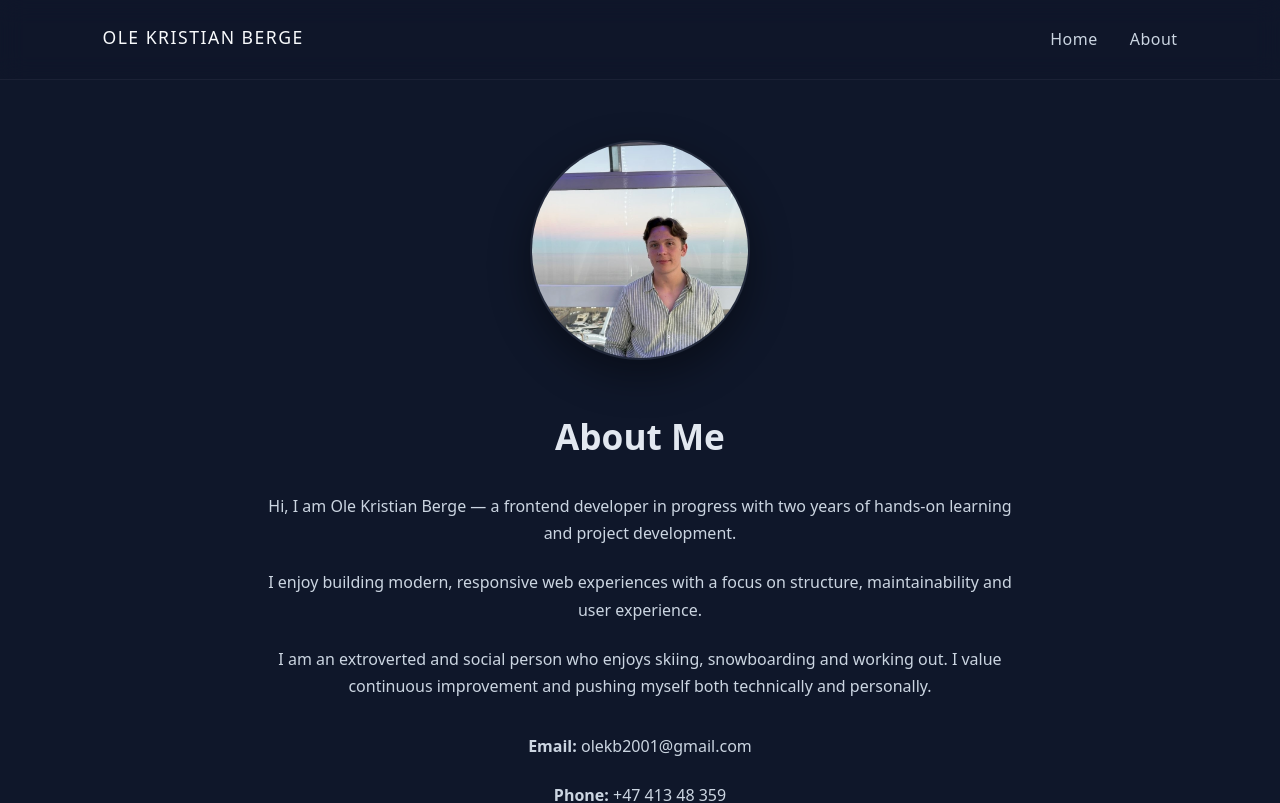
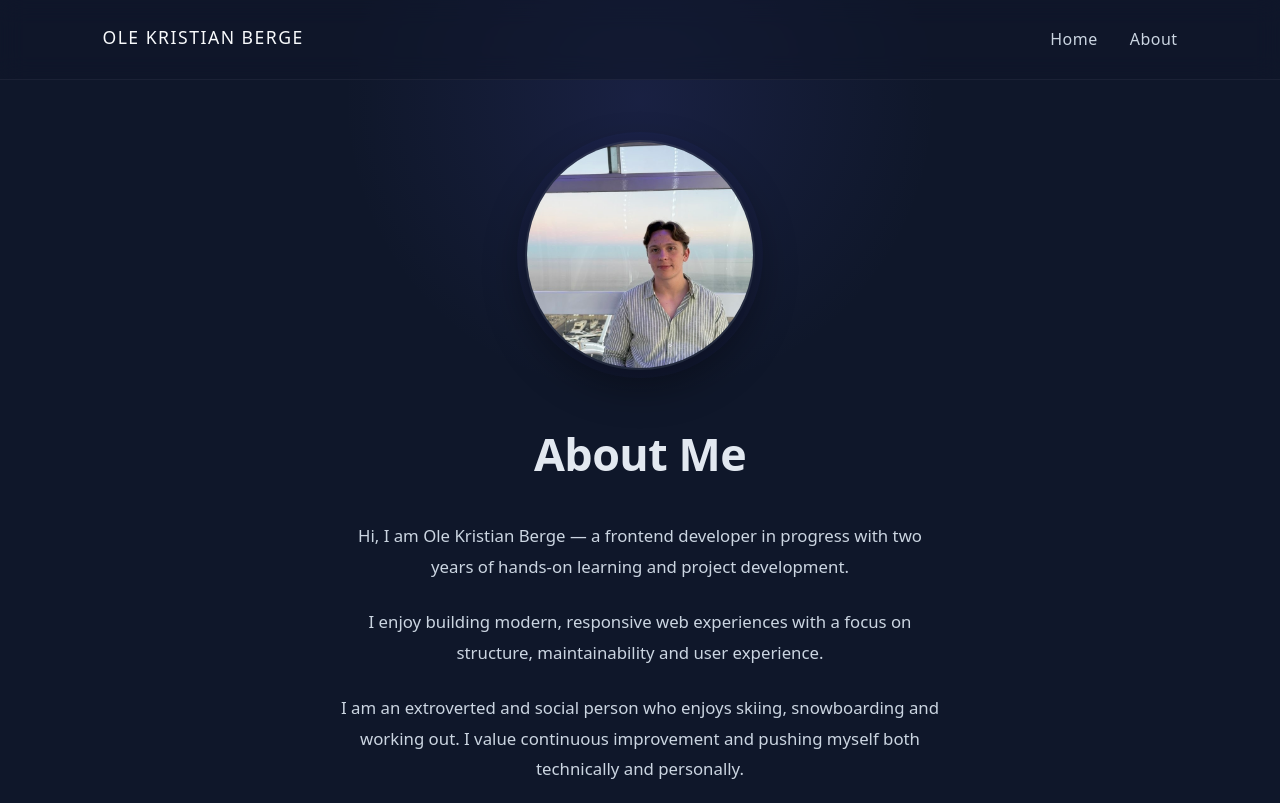
Before and after one commit to olekb2001/PortFolio2, a React (Vite) app: page /about in a window 1280 px wide. Shown: the top 803 px of the page. Built offline with nearby package versions, Linux system fonts and the light colour scheme.

Commit message:
css tweaks as well as cleanup

```diff
--- a/src/styles/about.css
+++ b/src/styles/about.css
@@ -2,45 +2,88 @@
   padding: 140px 8% 100px;
   background: #0f172a;
   min-height: 100vh;
+  position: relative;
+  overflow: hidden;
+}
+
+.about-section::before {
+  content: "";
+  position: absolute;
+  width: 600px;
+  height: 600px;
+  background: radial-gradient(
+    circle,
+    rgba(99, 102, 241, 0.12) 0%,
+    transparent 70%
+  );
+  top: -200px;
+  left: 50%;
+  transform: translateX(-50%);
+  z-index: 0;
 }
 
 .about-wrapper {
   max-width: 750px;
   margin: 0 auto;
   text-align: center;
+  position: relative;
+  z-index: 1;
+
+  /* Entrance animation */
+  opacity: 0;
+  transform: translateY(20px);
+  animation: fadeUp 0.8s ease forwards;
 }
 
 .about-image {
-  width: 220px;
-  height: 220px;
+  width: 230px;
+  height: 230px;
   object-fit: cover;
   border-radius: 50%;
   margin-bottom: 2.5rem;
   border: 2px solid rgba(255, 255, 255, 0.08);
-  box-shadow: 0 15px 40px rgba(0, 0, 0, 0.4);
+  box-shadow:
+    0 15px 40px rgba(0, 0, 0, 0.4),
+    0 0 0 8px rgba(99, 102, 241, 0.05);
+  transition: transform 0.3s ease;
+}
+
+.about-image:hover {
+  transform: scale(1.06);
 }
 
 .about-text h1 {
-  font-size: 2.2rem;
-  margin-bottom: 1.8rem;
+  font-size: clamp(2rem, 4vw, 2.8rem);
+  font-weight: 600;
+  letter-spacing: -0.5px;
+  margin-bottom: 2rem;
 }
 
 .about-text p {
   color: #cbd5e1;
-  line-height: 1.7;
-  margin-bottom: 1.4rem;
-  font-size: 1rem;
+  line-height: 1.8;
+  margin-bottom: 1.6rem;
+  font-size: 1.05rem;
+  max-width: 600px;
+  margin-left: auto;
+  margin-right: auto;
 }
 
 .contact-info {
-  margin-top: 2rem;
+  margin-top: 2.5rem;
+  padding-top: 1.5rem;
+  border-top: 1px solid rgba(255, 255, 255, 0.08);
   font-size: 0.95rem;
   color: #a5b4fc;
-}
-.about-image {
-  transition: transform 0.3s ease;
+  display: flex;
+  justify-content: center;
+  gap: 2rem;
+  flex-wrap: wrap;
 }
 
-.about-image:hover {
-  transform: scale(1.05);
+@keyframes fadeUp {
+  to {
+    opacity: 1;
+    transform: translateY(0);
+  }
 }
```
